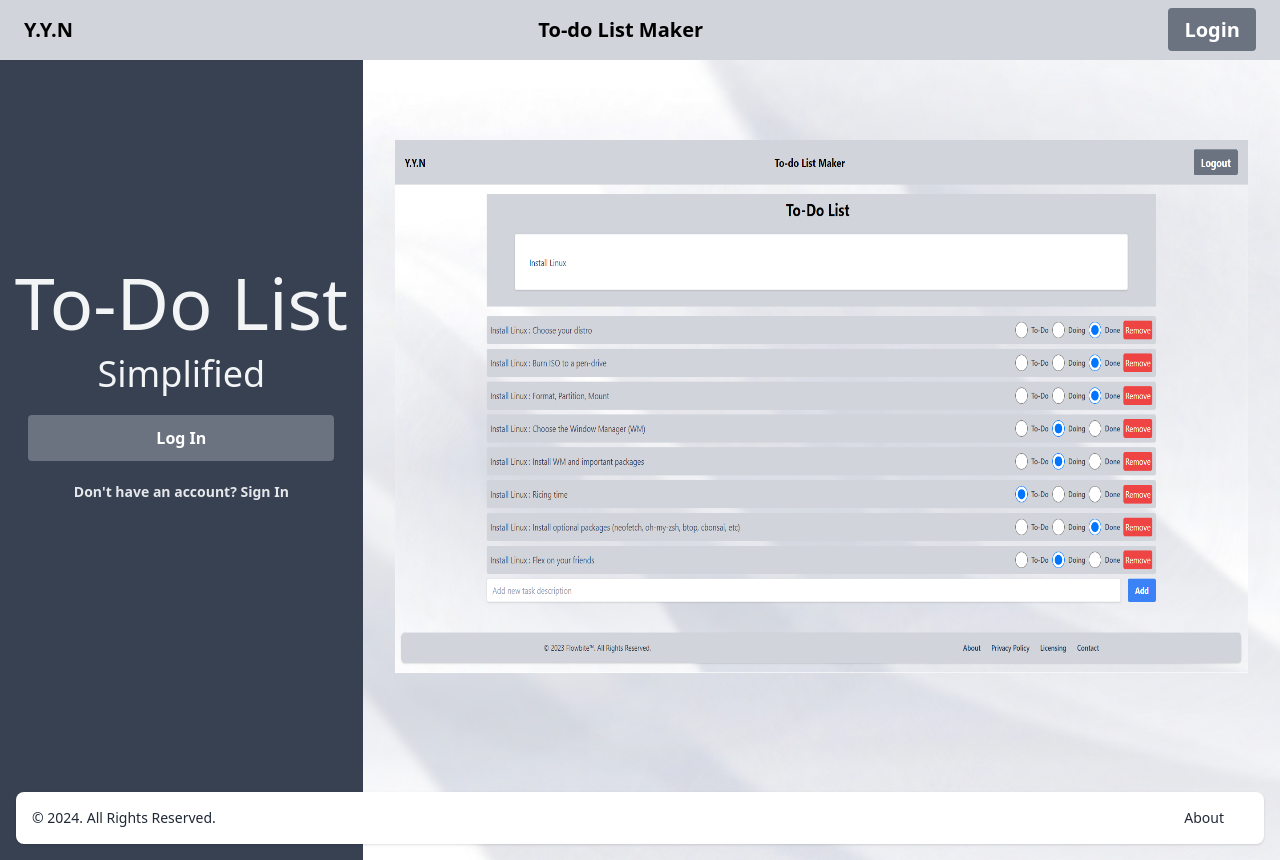
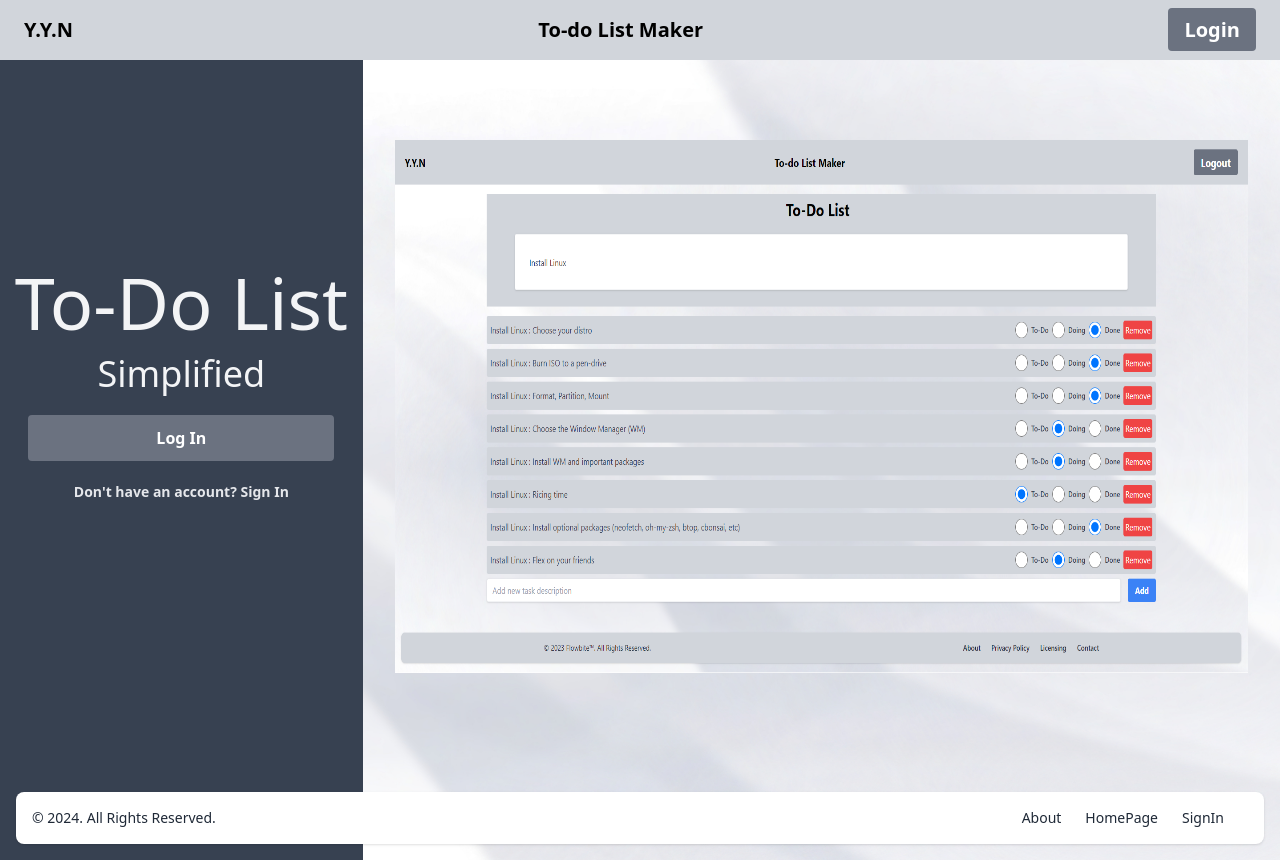
Before and after one commit to Natssh7/project-toDoList, a Vue app: page / in a window 1280 px wide. Built offline with nearby package versions, Linux system fonts and the light colour scheme.

Commit message:
maybe last commit

```diff
--- a/src/components/MainFooter.vue
+++ b/src/components/MainFooter.vue
@@ -7,6 +7,12 @@
         <li>
           <router-link :to="{name: 'about'}" class="hover:underline me-4 md:me-6">About</router-link>
         </li>
+        <li>
+          <router-link :to="{name: 'home'}" class="hover:underline me-4 md:me-6">HomePage</router-link>
+        </li>
+        <li>
+          <router-link :to="{name: 'signin'}" class="hover:underline me-4 md:me-6">SignIn</router-link>
+        </li>
       </ul>
     </div>
   </footer>
```
